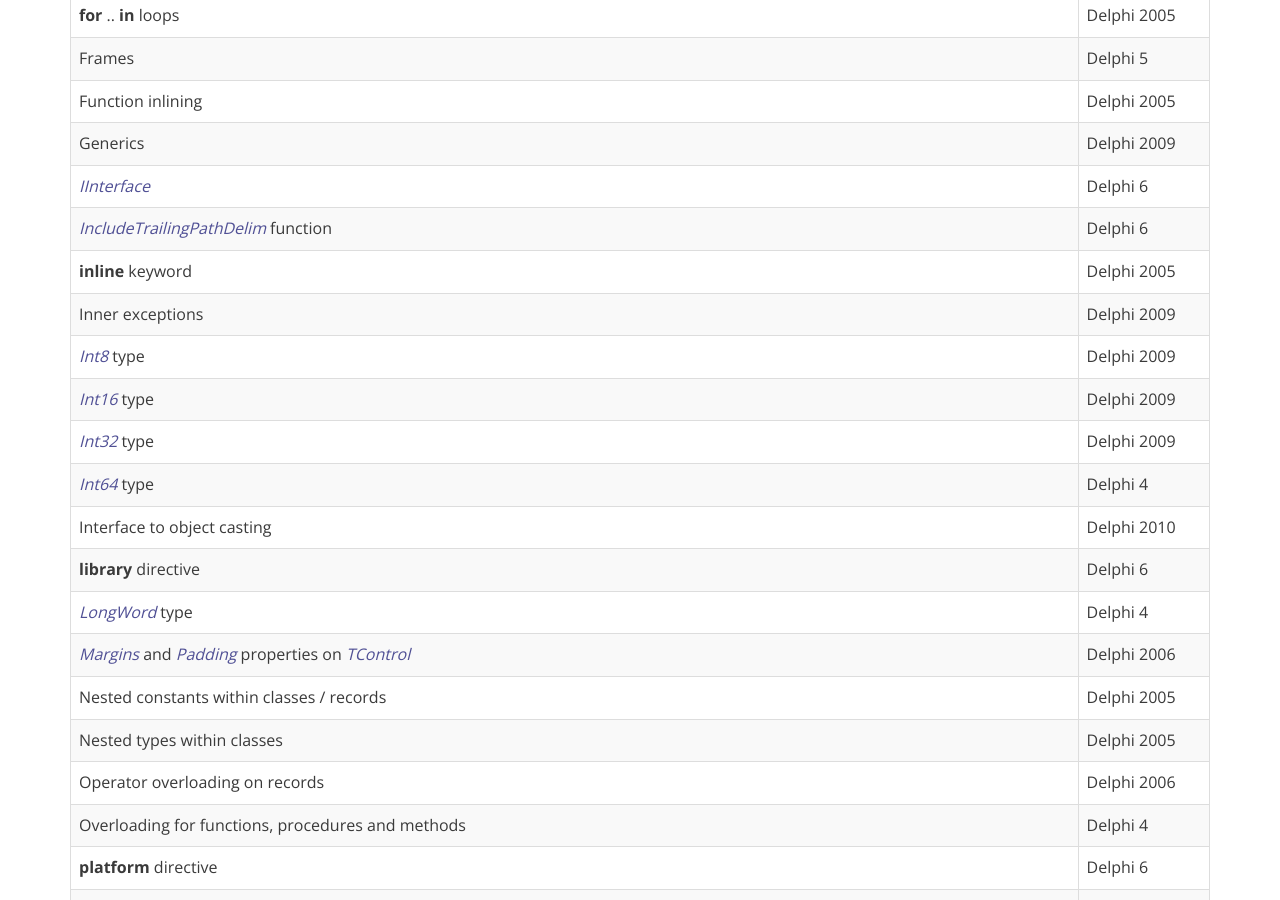
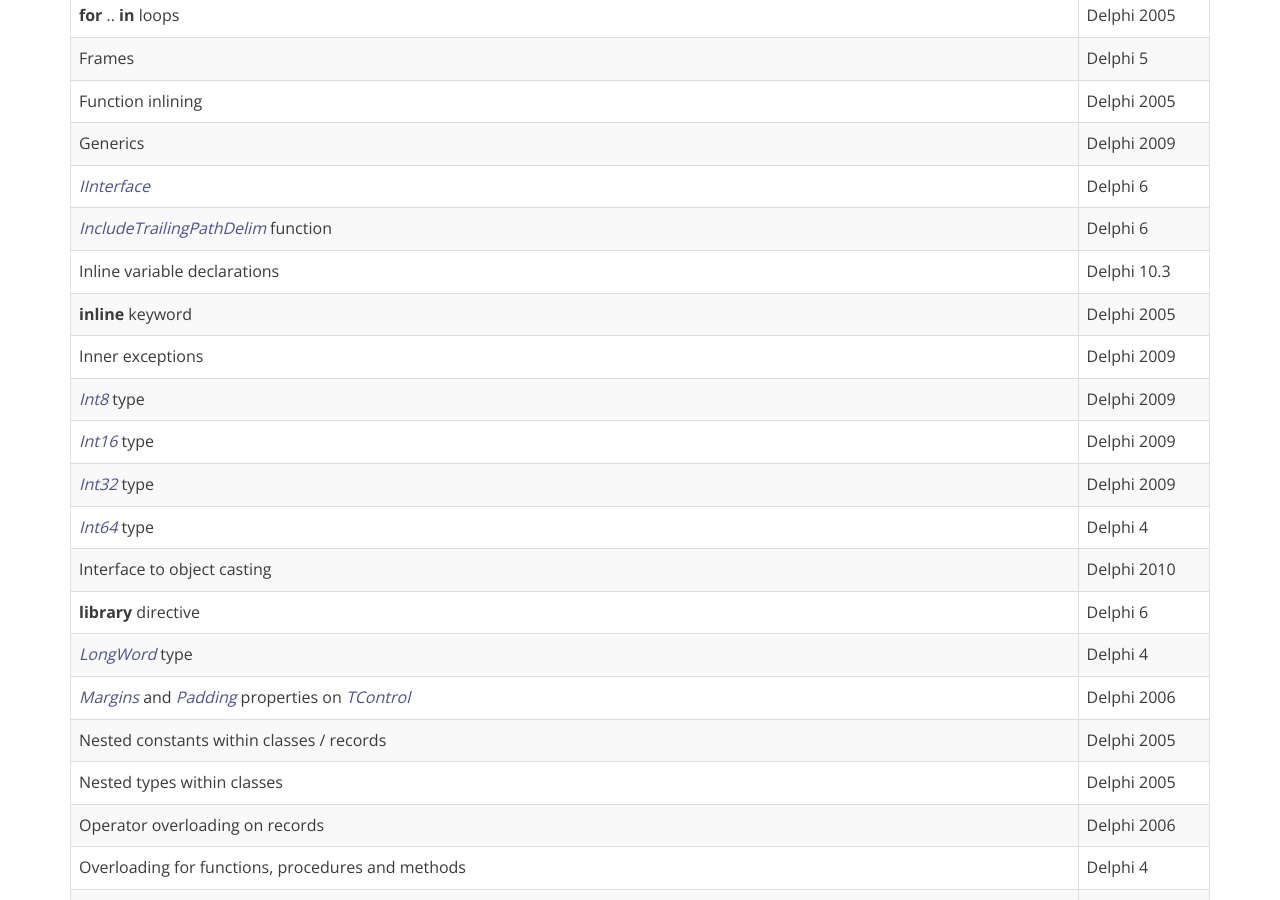
Before and after one commit to delphidabbler/delphidabbler.github.io, a Jekyll site: the page built from notes/version-features.html, in a window 1280 px wide and 900 px high, scrolled down 1377 px. Built offline with Jekyll 4.4.1, drawn with Linux system fonts in a browser that asks for light colours; nearby versions of some CDN libraries; comment, search, counter and statistics services are not loaded.

Commit message:
Update version-features.html
Add info about introduction of inline variable declarations in Delphi 10.3

```diff
--- a/notes/version-features.html
+++ b/notes/version-features.html
@@ -128,6 +128,10 @@
 <tr>
 <td><var>IncludeTrailingPathDelim</var> function</td>
 <td>Delphi 6</td>
+</tr>
+<tr>
+<td>Inline variable declarations</td>
+<td>Delphi 10.3</td>
 </tr>
 <tr>
 <td><strong>inline</strong> keyword</td>
```
